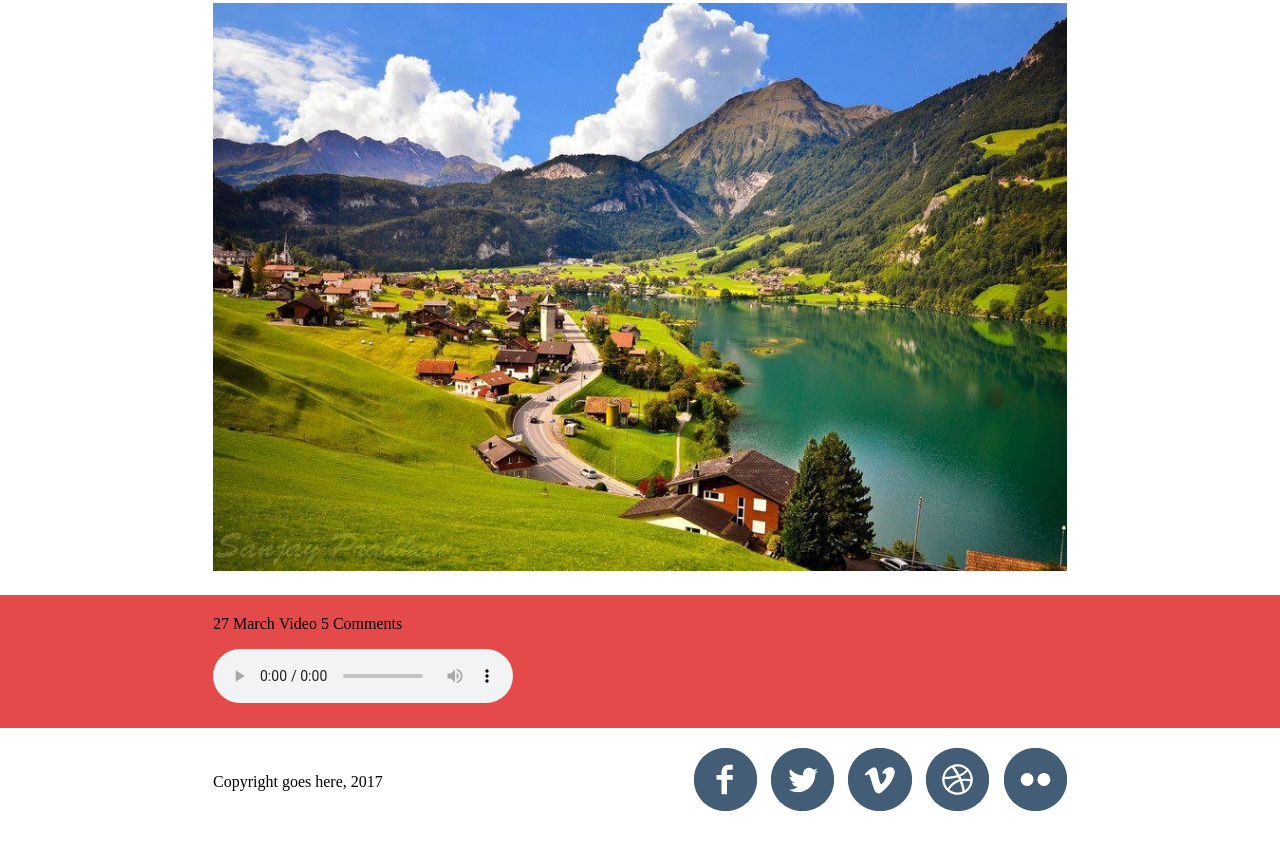
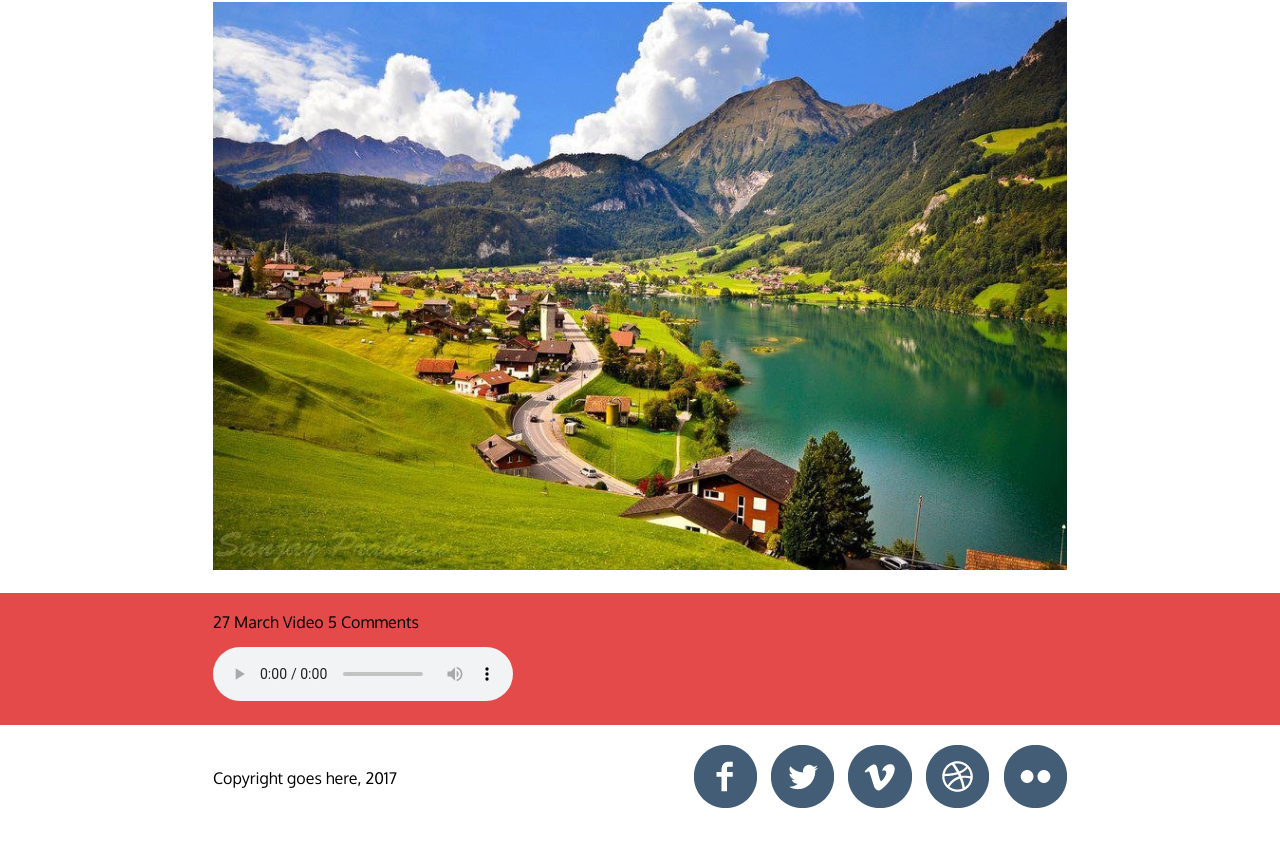
Before and after one commit to wa1kieta1kie/wa1kieta1kie.github.io, a plain HTML site: page index.html in a window 1280 px wide. Shown: the part 610-1460 px from the top of the page. Drawn offline with nearby package versions, Linux system fonts and the light colour scheme.

Commit message:
second commit

```diff
--- a/index.html
+++ b/index.html
@@ -4,6 +4,7 @@
 	<title>Swiss Template</title>
 	<link rel="stylesheet" href="style.css">
 	<link rel="stylesheet" href="https://necolas.github.io/normalize.css/5.0.0/normalize.css">
+	<link href="https://fonts.googleapis.com/css?family=Oxygen" rel="stylesheet">
 </head>
 <body>
 	<div class="wrapper">
@@ -55,7 +56,7 @@
 		<div class="item footer">
 			<div class="footer inner">
 				<div class="copyright">
-					<p>Copyright goes here, 2017
+					<p>Copyright goes here, 2017</p>
 				</div>
 				<div class="social_wrapper">
 					<ul>
--- a/style.css
+++ b/style.css
@@ -1,3 +1,7 @@
+body {
+	font-family: 'Oxygen', sans-serif;
+}
+
 .wrapper {
 	display: flex;
 	flex-flow: column wrap;
```
